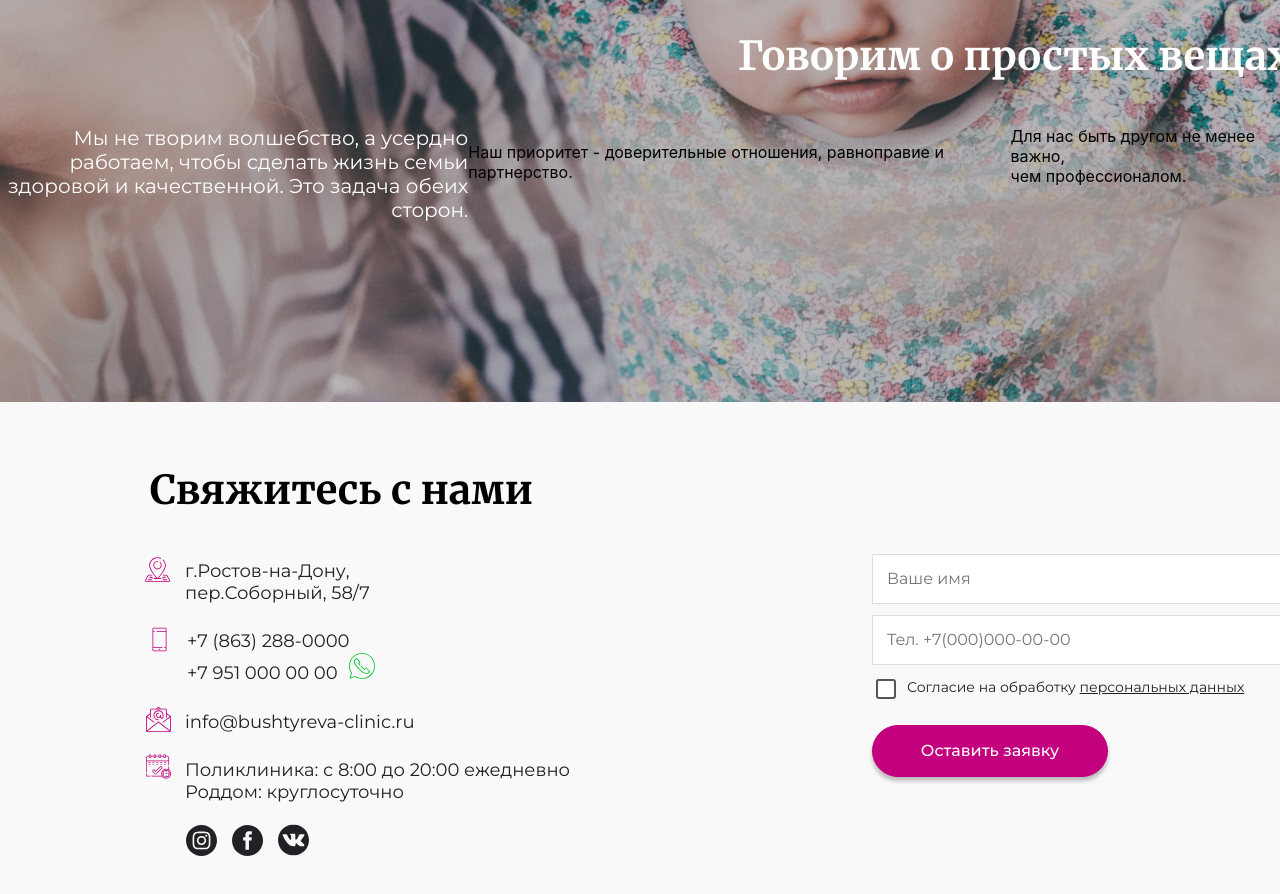
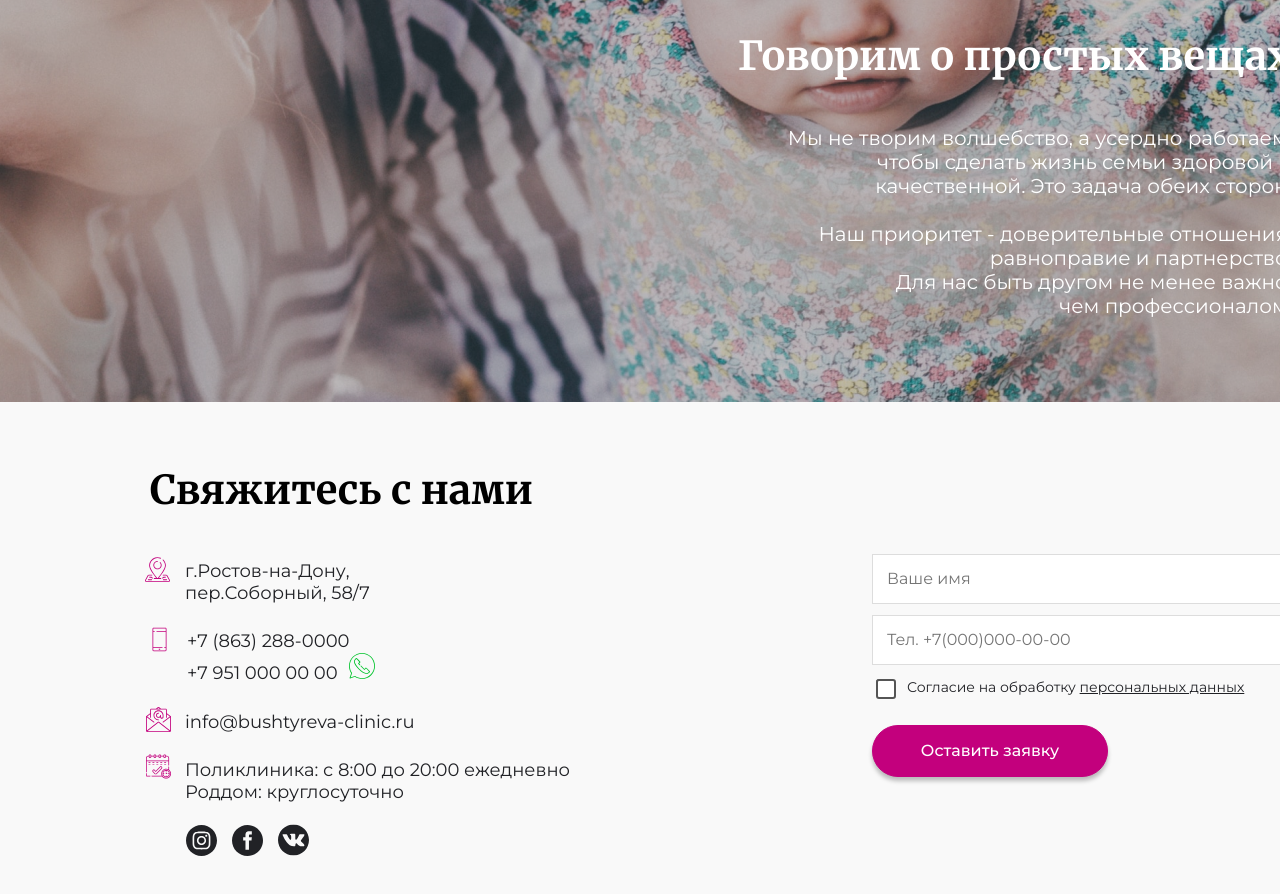
Before and after one commit to Mare4/clinic-app, a React (Create React App) app: page / in a window 1280 px wide. Shown: the part 7920-8814 px from the top of the page. Built offline with nearby package versions, Linux system fonts and the light colour scheme.

Commit message:
fix: fixed text section after refactor code

```diff
--- a/src/OurMotto.css
+++ b/src/OurMotto.css
@@ -18,13 +18,15 @@
 
 .our-motto-text-block {
   display: flex;
-  justify-content: flex-end;
+  flex-direction: column;
+  justify-content: space-between;
+  height: 192px;
+  width: 505px;
+  margin: 0 0 0 auto;
 }
 
 .out-motto-text {
   text-align: right;
-  width: 505px;
-  height: 192px;
   font-family: "Montserrat", sans-serif;
   font-weight: 400;
   font-size: 20px;
@@ -32,11 +34,3 @@
   color: #fff;
   margin: 0;
 }
-
-.our-motto-second-paragraph {
-  margin-bottom: 0;
-}
-
-.our-motto-last-paragraph {
-  margin: 0;
-}
--- a/src/OurMotto.js
+++ b/src/OurMotto.js
@@ -10,10 +10,9 @@ export default function OurMotto() {
           Мы не творим волшебство, а усердно работаем, чтобы сделать жизнь семьи
           здоровой и качественной. Это задача обеих сторон.
         </p>
-        <p className="our-motto-second-paragraph">
+        <p className="out-motto-text">
           Наш приоритет - доверительные отношения, равноправие и партнерство.
-        </p>
-        <p className="our-motto-last-paragraph">
+          <br />
           Для нас быть другом не менее важно, <br />
           чем профессионалом.
         </p>
```
